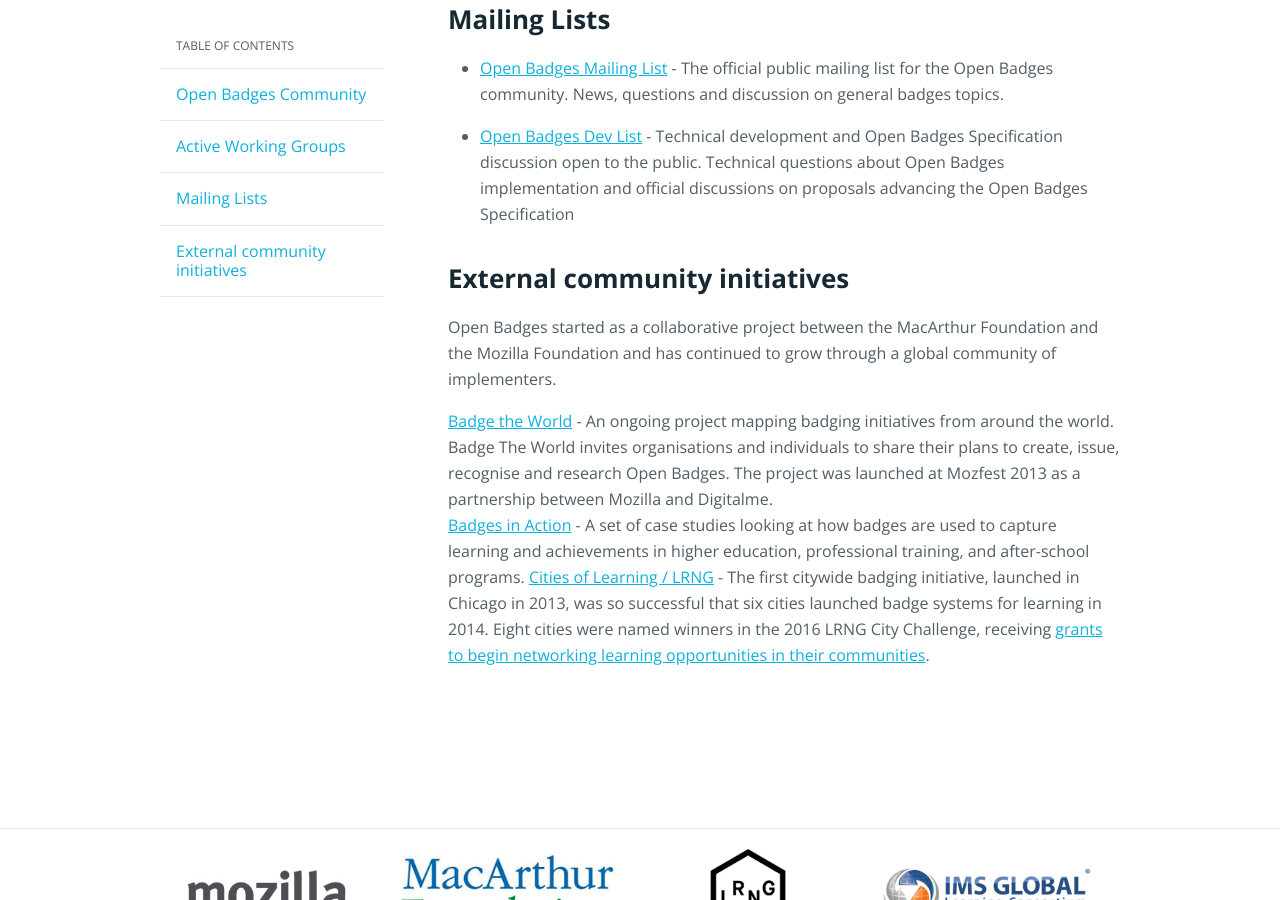
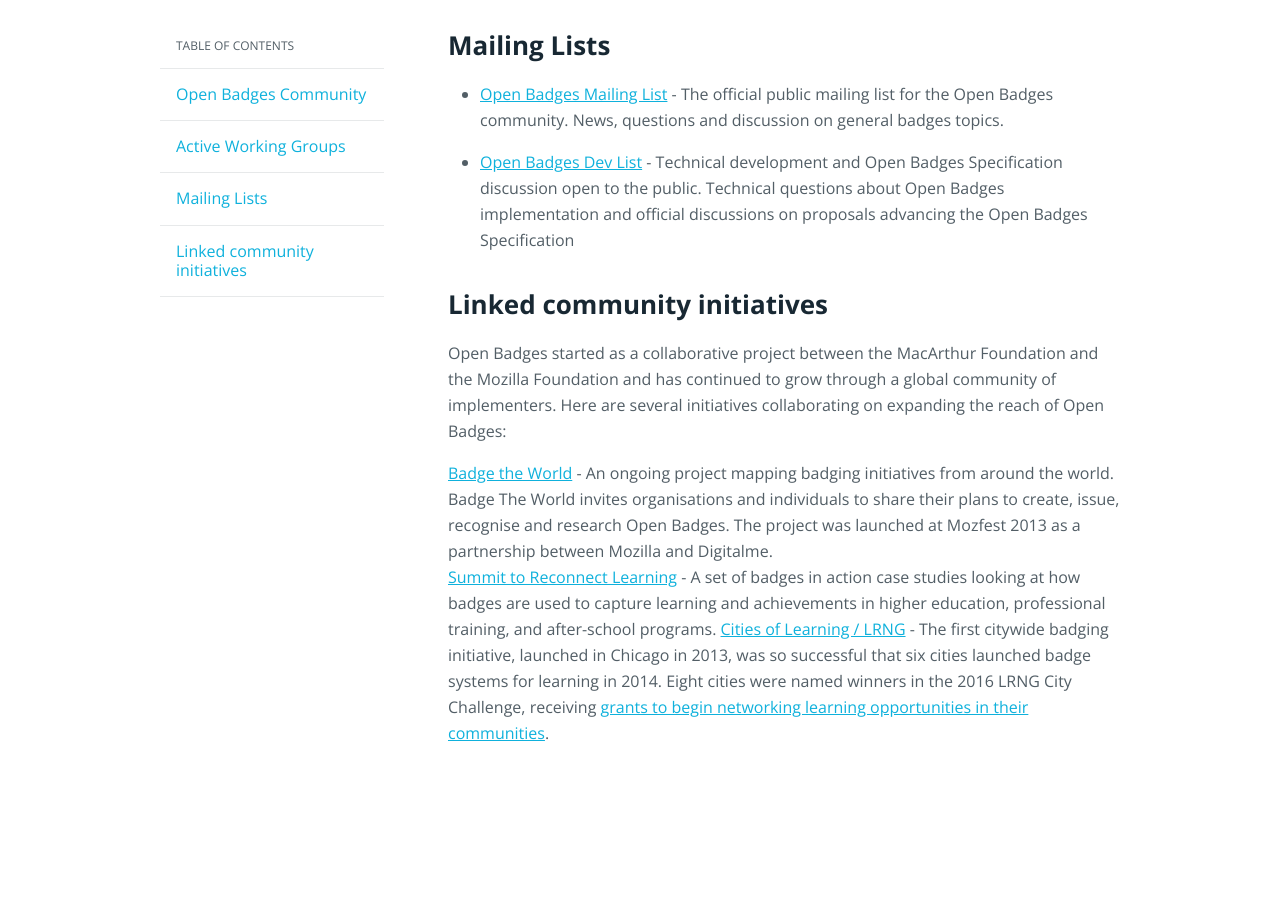
Before and after one commit to mozilla/openbadges.org-static, a Jekyll site: the page built from community/index.md, in a window 1280 px wide and 900 px high, scrolled down 1299 px. Built offline with Jekyll 4.4.1, drawn with Linux system fonts in a browser that asks for light colours; some of the changed text lies outside the part shown.

Commit message:
Add links to transition FAQ

```diff
--- a/community/index.md
+++ b/community/index.md
@@ -3,17 +3,17 @@
 title: Open Badges Community
 permalink: /community/
 navitems:
-    - url: "#"
+    - url: "#top"
       title: Open Badges Community
-    - url: "#ActiveWorkingGroups"
+    - url: "#active-working-groups"
       title: Active Working Groups
-    - url: "#MailingLists"
+    - url: "#mailing-lists"
       title: Mailing Lists
-    - url: "#Extcommunityinitiatives"
-      title: External community initiatives
+    - url: "#linked-initiatives"
+      title: Linked community initiatives
 ---
 
-To enable all community members to contribute and participate in the success of the Open Badges ecosystem, there are many opportunities to be involved. [IMS Global Learning Consortium](https://www.imsglobal.org/) will be guiding the development process effective January 1, 2017, and will continue to rely on the support and advocacy of the Open Badges community in the ongoing development of the specification.
+To enable all community members to contribute and participate in the success of the Open Badges ecosystem, there are many opportunities to be involved. [IMS Global Learning Consortium](https://www.imsglobal.org/) will be guiding the specification development process effective January 1, 2017, and will continue to rely on the support and advocacy of the Open Badges community in the ongoing development of the specification. See [IMS Transition FAQ](https://www.imsglobal.org/open-badges-transition-faq)
 
 Community contributions will be encouraged through a public form to ensure all inputs are heard and considered. Meeting agendas, minutes, and working group decisions will be published for viewing by anyone who opens a free account on the IMS website.
 
@@ -25,20 +25,20 @@
 
 If your organization has a stake in the future of digital credentials, learn more about [IMS Global membership](https://www.imsglobal.org/imsmembership.html).
 
-<h2 class="title title-content" id="ActiveWorkingGroups">Active Working Groups</h2>
+<h2 class="title title-content" id="active-working-groups">Active Working Groups</h2>
 
 [Standard Working Group](http://openbadges.github.io/openbadges.org-static/badge-alliance/working-groups/standard/) - The official standards body for the [Open Badges Specification](https://openbadgespec.org/). This group meets every two weeks and collaborates asynchronously via [GitHub](https://github.com/openbadges/openbadges-specification/issues) and the [Open Badges Dev](http://bit.ly/badgesdevgroup) mailing list.
 Working group responsibility will transition to IMS Global members in January 2017. IMS member working groups also meet regularly and use similar, but in some cases different, tools to manage specification development and related technical work. Resulting specifications will be free and publicly available under open source license. IMS member Community Liaisons will be appointed to support the public community. These liaisons will be responsible for maintaining robust communications between the working groups and community, moderating the public online forum, and providing regular reports to the working group on community related topics.
 
-<h2 class="title title-content" id="MailingLists">Mailing Lists</h2>
+<h2 class="title title-content" id="mailing-lists">Mailing Lists</h2>
 
 * [Open Badges Mailing List](https://groups.google.com/forum/#!forum/openbadges) - The official public mailing list for the Open Badges community. News, questions and discussion on general badges topics.
 * [Open Badges Dev List](https://groups.google.com/forum/#!forum/openbadges-dev) - Technical development and Open Badges Specification discussion open to the public. Technical questions about Open Badges implementation and official discussions on proposals advancing the Open Badges Specification
 
-<h2 class="title title-content" id="Extcommunityinitiatives">External community initiatives</h2>
+<h2 class="title title-content" id="Extcommunityinitiatives">Linked community initiatives</h2>
 
-Open Badges started as a collaborative project between the MacArthur Foundation and the Mozilla Foundation and has continued to grow through a global community of implementers.
+Open Badges started as a collaborative project between the MacArthur Foundation and the Mozilla Foundation and has continued to grow through a global community of implementers. Here are several initiatives collaborating on expanding the reach of Open Badges:
 
 [Badge the World](http://www.badgetheworld.org/) - An ongoing project mapping badging initiatives from around the world.  Badge The World invites organisations and individuals to share their plans to create, issue, recognise and research Open Badges.  The project was launched at Mozfest 2013 as a partnership between Mozilla and Digitalme.
-[Badges in Action](http://www.reconnectlearning.org/case-studies) - A set of case studies looking at how badges are used to capture learning and achievements in higher education, professional training, and after-school programs.
+[Summit to Reconnect Learning](http://www.reconnectlearning.org/case-studies) - A set of badges in action case studies looking at how badges are used to capture learning and achievements in higher education, professional training, and after-school programs.
 [Cities of Learning / LRNG](https://www.lrng.org/) - The first citywide badging initiative, launched in Chicago in 2013, was so successful that six cities launched badge systems for learning in 2014. Eight cities were named winners in the 2016 LRNG City Challenge, receiving [grants to begin networking learning opportunities in their communities](https://www.macfound.org/press/press-releases/better-futures-2-million-americans-through-open-badges/).
```
Also changed, not shown: about/index.md (+1 -1 lines).
